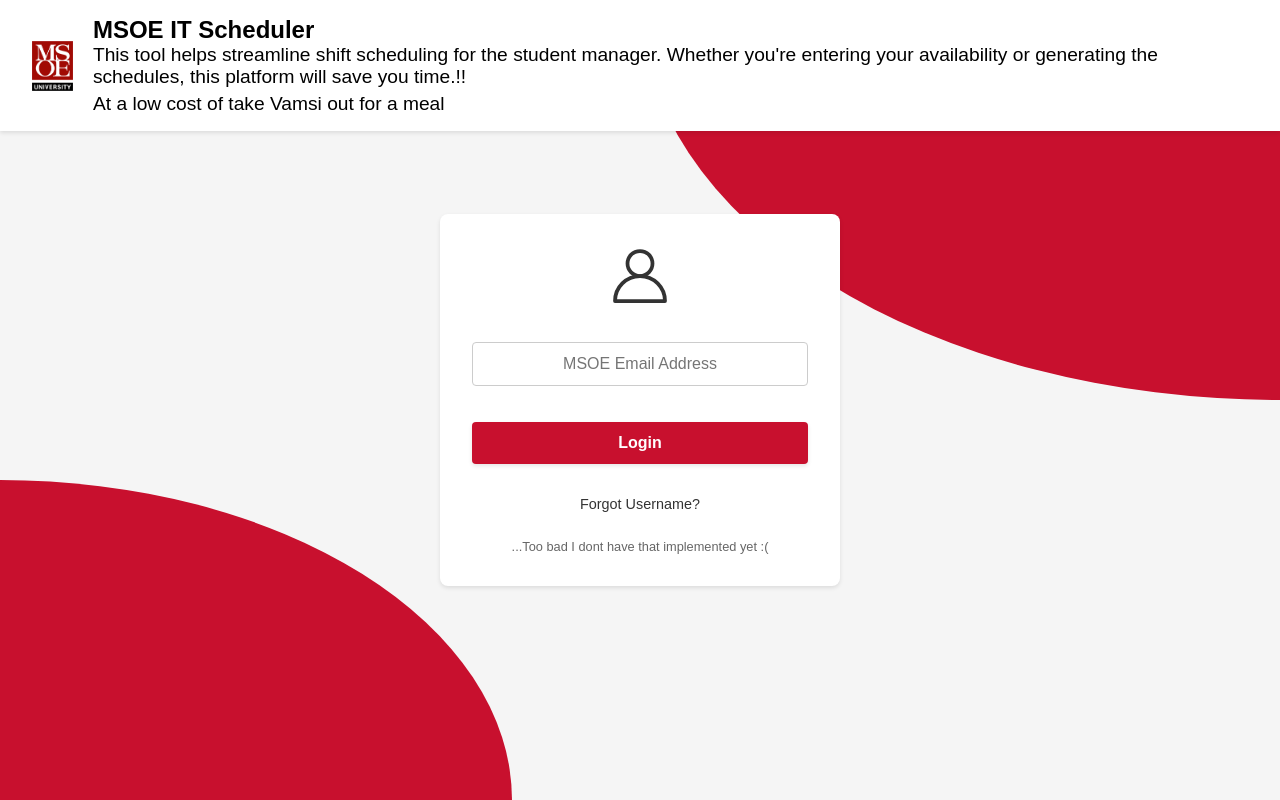
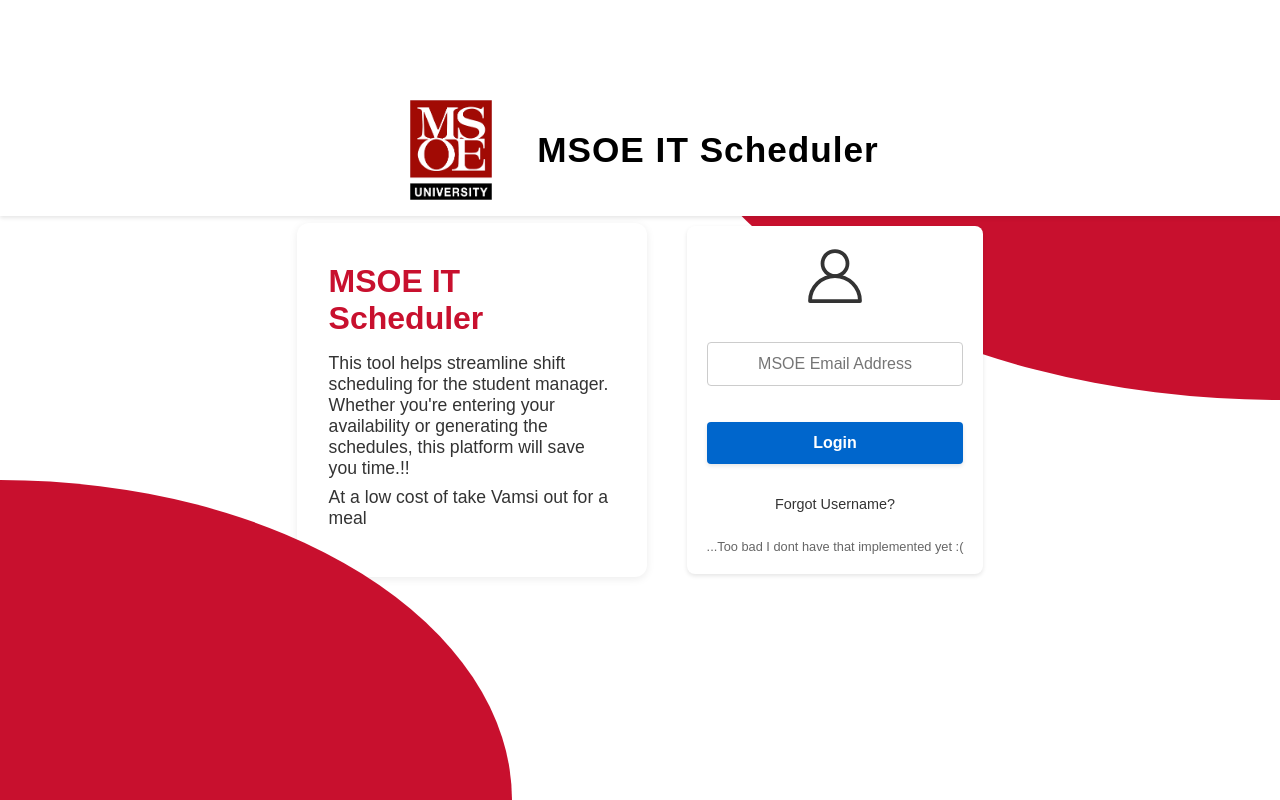
Before and after one commit to Vamsichris04/finals-scheduler, a React (Create React App) app in the folder frontend/: page / in a window 1280 px wide. Built offline with nearby package versions, Linux system fonts and the light colour scheme; no server answers.

Commit message:
This is the MVP...!!!

```diff
--- a/frontend/src/pages/LoginPage.css
+++ b/frontend/src/pages/LoginPage.css
@@ -203,3 +203,53 @@
     font-size: 1rem;
   }
 }
+
+.login-content-flex {
+  display: flex;
+  justify-content: center;
+  align-items: center;
+  min-height: 80vh;
+  gap: 40px;
+}
+
+.login-info-box {
+  background: #fff;
+  border-radius: 12px;
+  box-shadow: 0 2px 8px rgba(0,0,0,0.08);
+  padding: 2.5rem 2rem;
+  max-width: 350px;
+  min-width: 260px;
+  text-align: left;
+  display: flex;
+  flex-direction: column;
+  align-items: flex-start;
+  justify-content: center;
+}
+
+.login-info-box .title {
+  color: #c8102e;
+  font-size: 2rem;
+  font-weight: 700;
+  margin-bottom: 1rem;
+}
+
+.login-info-box .welcome-text,
+.login-info-box .welcome-subtext {
+  color: #333;
+  font-size: 1.1rem;
+  margin-bottom: 0.5rem;
+}
+
+@media (max-width: 900px) {
+  .login-content-flex {
+    flex-direction: column;
+    gap: 20px;
+  }
+  .login-info-box {
+    max-width: 100%;
+    min-width: 0;
+    width: 100%;
+    align-items: center;
+    text-align: center;
+  }
+}
--- a/frontend/src/pages/LoginPage.jsx
+++ b/frontend/src/pages/LoginPage.jsx
@@ -1,6 +1,7 @@
 import React, { useState } from 'react';
 import { useNavigate } from 'react-router-dom';
-import { login, logout } from '../services/api';
+import Header from '../components/Header';
+import { logout } from '../services/api';
 import './LoginPage.css';
 
 async function validateUserEmail(email) {
@@ -33,7 +34,7 @@
       }
 
       // Regular user login
-      const response = await login(email);
+      const response = await validateUserEmail(email);
       if (response.user.role === 'admin') {
         navigate('/admin');
       } else {
@@ -48,36 +49,24 @@
   };
 
   const handleLogoClick = () => {
-    // Clear any existing authentication
     logout();
-    // Reset form state
     setEmail('');
     setError('');
-    // Navigate to login page
     navigate('/');
   };
 
   return (
     <div className="login-page">
+      <Header />
       <div className="top-right-shape"></div>
       <div className="bottom-left-shape"></div>
-
-      <div className="login-container">
-        <div className="header">
-          <div className="logo-container" onClick={handleLogoClick} style={{ cursor: 'pointer' }}>
-            <img
-              src="/MSOE.png"
-              alt="MSOE University Logo"
-              className="msoe-logo"
-            />
-          </div>
-          <div className="title-container">
+      <div className="login-content-flex">
+        <div className="login-info-box">
           <h1 className="title">MSOE IT Scheduler</h1>
           <p className="welcome-text">This tool helps streamline shift scheduling for the student manager. Whether you're entering your availability or generating the schedules, this platform will save you time.!!</p>
           <p className="welcome-subtext">At a low cost of take Vamsi out for a meal</p>
         </div>
-        </div>
-
+        <div className="login-container">
           <form className="login-form" onSubmit={handleSubmit}>
             <div className="user-icon">
               <svg xmlns="http://www.w3.org/2000/svg" viewBox="0 0 24 24" fill="none" stroke="currentColor" strokeWidth="1.5" strokeLinecap="round" strokeLinejoin="round">
@@ -85,9 +74,7 @@
                 <path d="M12 12c-5.52 0-10 4.48-10 10h20c0-5.52-4.48-10-10-10z"></path>
               </svg>
             </div>
-
             {error && <div className="error-message">{error}</div>}
-
             <div className="input-container">
               <input
                 type="email"
@@ -100,7 +87,6 @@
                 title="Please enter a valid MSOE email address"
               />
             </div>
-
             <button
               type="submit"
               className="login-button"
@@ -108,17 +94,16 @@
             >
               {isLoading ? 'Logging in...' : 'Login'}
             </button>
-
             <div className="forgot-username">
               <a href="#" className="forgot-link">Forgot Username?</a>
             </div>
-
             <div className="not-implemented">
               ...Too bad I dont have that implemented yet :(
             </div>
           </form>
         </div>
       </div>
+    </div>
   );
 }
 
```
Lines whose indentation alone changed are shown as unchanged.
